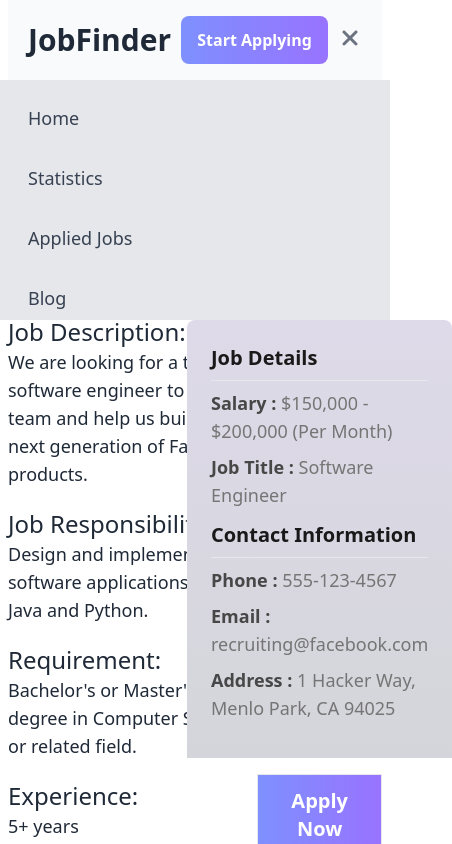
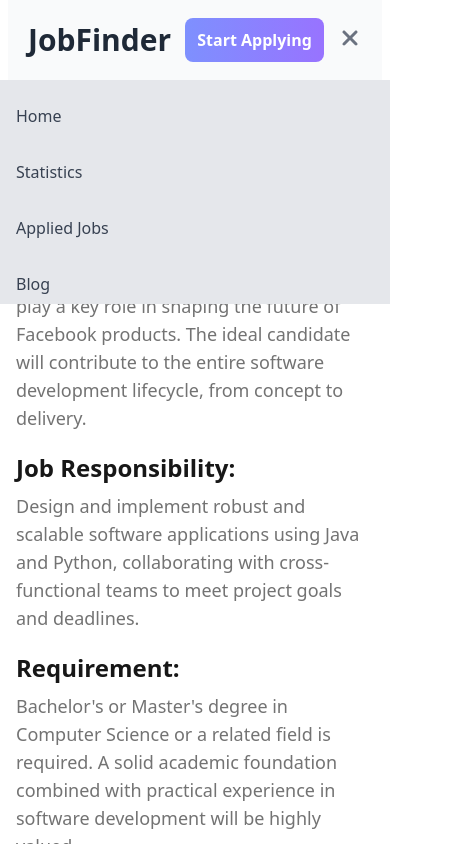
Before and after one commit to dev-nirob1/career-hub-assignment, a React (Vite) app: page /jobDetails/1 in a window 390 px wide. Both pictures are taken after a click on the element 349 px from the left and 40 px from the top of the page. Shown: the top 844 px of the page, 452 px wide, since content can reach past the window. Built offline with nearby package versions, Linux system fonts and the light colour scheme.

Commit message:
some responsive issue and few changes and done final commit

```diff
--- a/public/data.json
+++ b/public/data.json
@@ -9,12 +9,12 @@
       "Remote"
     ],
     "category": "Full Time",
-    "responsibility": "Design and implement software applications using Java and Python.",
-    "experience": "5+ years",
-    "job_description": "We are looking for a talented software engineer to join our team and help us build the next generation of Facebook products.",
-    "educational_description": "Bachelor's or Master's degree in Computer Science or related field.",
+    "responsibility": "Design and implement robust and scalable software applications using Java and Python, collaborating with cross-functional teams to meet project goals and deadlines.",
+    "experience": "5+ years of hands-on software development experience with a strong emphasis on system design and architecture.",
+    "job_description": "We are looking for a talented software engineer to join our dynamic team and play a key role in shaping the future of Facebook products. The ideal candidate will contribute to the entire software development lifecycle, from concept to delivery.",
+    "educational_description": "Bachelor's or Master's degree in Computer Science or a related field is required. A solid academic foundation combined with practical experience in software development will be highly valued.",
     "location": "Menlo Park, CA",
-    "salary": "$150,000 - $200,000",
+    "salary": "150k- 200k",
     "contact_information": {
       "phone": "555-123-4567",
       "email": "recruiting@facebook.com",
@@ -31,12 +31,12 @@
       "Full Time"
     ],
     "category": "On Site",
-    "responsibility": "Analyze large sets of data to identify trends and patterns that will help inform business decisions.",
-    "experience": "2+ years",
-    "job_description": "We are seeking a data analyst to join our team and help us optimize our operations through data-driven decision-making.",
-    "educational_description": "Bachelor's or Master's degree in Statistics, Mathematics, Economics, or related field.",
+    "responsibility": "Analyze large sets of data to identify trends and patterns that will help inform business decisions. Collaborate with cross-functional teams to translate data insights into actionable recommendations.",
+    "experience": "2+ years of hands-on experience in data analysis, with a proven track record of delivering impactful insights and reports.",
+    "job_description": "We are seeking a highly motivated and detail-oriented data analyst to join our team and help us optimize our operations through data-driven decision-making. The successful candidate will play a crucial role in extracting meaningful insights from complex datasets, driving business strategies, and contributing to the continuous improvement of our processes.",
+    "educational_description": "Bachelor's or Master's degree in Statistics, Mathematics, Economics, or a related field. Strong analytical skills and a solid understanding of statistical methods are essential for success in this role.",
     "location": "Seattle, WA",
-    "salary": "$80,000 - $120,000",
+    "salary": "80k - 120k",
     "contact_information": {
       "phone": "555-234-5678",
       "email": "recruiting@amazon.com",
@@ -53,12 +53,12 @@
       "Part Time"
     ],
     "category": "Part Time",
-    "responsibility": "Develop and execute a product roadmap to meet business objectives and drive user engagement.",
-    "experience": "5+ years",
-    "job_description": "We are looking for a skilled product manager to join our team and help us bring innovative products to market.",
-    "educational_description": "Bachelor's or Master's degree in Computer Science, Business, or related field.",
+    "responsibility": "Develop and execute a comprehensive product roadmap to meet business objectives, enhance user experience, and drive sustainable user engagement. Lead cross-functional teams in the successful delivery of product features and improvements.",
+    "experience": "5+ years of proven experience in product management, with a strong track record of successfully launching and managing products throughout their lifecycle.",
+    "job_description": "We are seeking an experienced and visionary product manager to join our dynamic team at Google. The successful candidate will play a pivotal role in shaping the future of our products, driving innovation, and ensuring the delivery of high-quality solutions that meet and exceed user expectations.",
+    "educational_description": "Bachelor's or Master's degree in Computer Science, Business, or a related field. An MBA or equivalent business qualification is a plus. A combination of strong business acumen and technical understanding is crucial for success in this role.",
     "location": "Mountain View, CA",
-    "salary": "$120,000 - $180,000",
+    "salary": "120k - 180k",
     "contact_information": {
       "phone": "555-345-6789",
       "email": "recruiting@google.com",
@@ -75,12 +75,12 @@
       "On Site"
     ],
     "category": "On Site",
-    "responsibility": "Develop and maintain backend systems",
-    "experience": "3+ years of experience with backend development",
-    "job_description": "We are seeking a highly skilled backend developer to join our team at Tesla. The successful candidate will be responsible for developing and maintaining the backend systems that power our electric vehicles and energy products.",
-    "educational_description": "Bachelor's or higher degree in Computer Science or related field",
+    "responsibility": "Develop and maintain scalable and efficient backend systems to support the functionality of Tesla's electric vehicles and energy products. Collaborate with cross-functional teams to integrate backend solutions seamlessly into the overall architecture.",
+    "experience": "3+ years of hands-on experience with backend development, including expertise in designing and implementing robust APIs and microservices.",
+    "job_description": "We are seeking a highly skilled backend developer to join our innovative team at Tesla. The successful candidate will play a critical role in shaping the future of sustainable transportation and energy solutions by developing and maintaining the backend systems that power our electric vehicles and energy products.",
+    "educational_description": "Bachelor's or higher degree in Computer Science or a related field. Continual learning and staying updated with the latest trends in backend development are highly encouraged.",
     "location": "Palo Alto, CA",
-    "salary": "$120,000 - $150,000",
+    "salary": "120k - 150k",
     "contact_information": {
       "phone": "555-555-5555",
       "email": "jobs@tesla.com",
@@ -97,12 +97,12 @@
       "Full Time"
     ],
     "category": "Full Time",
-    "responsibility": "Develop and deploy machine learning models",
-    "experience": "5+ years of experience in machine learning",
-    "job_description": "Netflix is looking for a highly skilled Machine Learning Engineer to join our team. The successful candidate will be responsible for developing and deploying machine learning models that help us personalize and improve our customer experience.",
-    "educational_description": "Master's or PhD in Computer Science or related field",
+    "responsibility": "Develop and deploy cutting-edge machine learning models to enhance and personalize the Netflix customer experience. Collaborate with cross-functional teams to integrate machine learning solutions into our platform.",
+    "experience": "5+ years of hands-on experience in machine learning, with a proven track record of successfully developing and deploying production-ready models.",
+    "job_description": "Netflix is seeking a highly skilled Machine Learning Engineer to join our dynamic team. The successful candidate will play a crucial role in advancing our machine learning capabilities, contributing to the personalization and improvement of our streaming service. This position offers an exciting opportunity to work on innovative projects at the intersection of entertainment and technology.",
+    "educational_description": "Master's or PhD in Computer Science or a related field. A strong academic background and a deep understanding of machine learning concepts and algorithms are essential for success in this role.",
     "location": "Remote",
-    "salary": "$150,000 - $200,000",
+    "salary": "150k - 200k",
     "contact_information": {
       "phone": "555-555-5555",
       "email": "jobs@netflix.com",
@@ -119,12 +119,12 @@
       "On Site"
     ],
     "category": "Remote",
-    "responsibility": "Develop and maintain frontend applications",
-    "experience": "3+ years of experience with frontend development",
-    "job_description": "Airbnb is looking for a highly skilled frontend developer to join our team. The successful candidate will be responsible for developing and maintaining the frontend applications that power our platform and help millions of people find unique places to stay and experiences to enjoy.",
-    "educational_description": "Bachelor's or higher degree in Computer Science or related field",
+    "responsibility": "Develop and maintain scalable and responsive frontend applications to enhance the Airbnb user experience. Collaborate with designers and backend developers to implement intuitive and visually appealing user interfaces.",
+    "experience": "3+ years of hands-on experience with frontend development, including proficiency in modern web technologies and frameworks.",
+    "job_description": "Airbnb is seeking a highly skilled frontend developer to join our collaborative team. The successful candidate will play a crucial role in developing and maintaining the frontend applications that power our platform, providing users with a seamless and enjoyable experience. This position offers an exciting opportunity to contribute to innovative projects that impact the way people discover and book unique accommodations and experiences.",
+    "educational_description": "Bachelor's or higher degree in Computer Science or a related field. A strong foundation in computer science principles and a passion for creating engaging user interfaces are key qualifications for this role.",
     "location": "San Francisco, CA",
-    "salary": "$130,000 - $160,000",
+    "salary": "130k - 160k",
     "contact_information": {
       "phone": "555-555-5555",
       "email": "jobs@airbnb.com",
--- a/src/Components/AppliedJob/AppliedCard.jsx
+++ b/src/Components/AppliedJob/AppliedCard.jsx
@@ -1,12 +1,14 @@
+import { faLocationDot, faSackDollar } from "@fortawesome/free-solid-svg-icons";
+import { FontAwesomeIcon } from "@fortawesome/react-fontawesome";
 import { Link } from "react-router-dom";
 
 const AppliedCard = ({ job }) => {
     const { logo, title, company, job_type, location, salary, id } = job;
     console.log(job)
     return (
-        <div className="p-5 border rounded-md flex flex-col md:flex-row md:items-center gap-8">
+        <div className="p-3 md:p-5 text-center md:text-start border rounded-md flex flex-col md:flex-row md:items-center gap-3 md:gap-5 lg:gap-8">
             <div>
-                <img className="w-[200px] bg-gray-300 py-14 px-5 rounded" src={logo} alt="" />
+                <img className="w-[200px] mx-auto md:mx-0 bg-gray-300 py-14 px-5 rounded" src={logo} alt="" />
             </div>
             <div className="flex-1 space-y-2">
                 <h3 className='text-2xl mb-2 text-[#474747] font-bold'>{title}</h3>
@@ -17,8 +19,9 @@ const AppliedCard = ({ job }) => {
 
                     <button className='mr-4 border border-[#9873FF] py-2 px-6 rounded text-[#9873FF] font-medium hover:bg-gradient-to-r from-[#7E90FE] to-[#9873FF] hover:text-white'>{job_type[1]}</button>
                 </div>
-                <div className="flex gap-5 text-[#757575] text-xl font-medium">
-                    <p>{location}</p><p>Salary : {salary}</p>
+                <div className="flex gap-5 text-[#757575] justify-center md:justify-start text-base md:text-lg font-medium">
+                    <p><FontAwesomeIcon icon={faLocationDot} /> {location}</p>
+                    <p><FontAwesomeIcon icon={faSackDollar} /> Salary : {salary}</p>
                 </div>
             </div>
             <div>
--- a/src/Components/AppliedJob/AppliedJob.jsx
+++ b/src/Components/AppliedJob/AppliedJob.jsx
@@ -37,10 +37,10 @@ const AppliedJob = () => {
 
     return (
         <>
-            <div className='py-20 text-center bg-gray-50'>
-                <h1 className='text-3xl md:text-5xl'>Applied Jobs</h1>
+            <div className='py-5 md:py-10 lg:py-20 text-center bg-gray-50'>
+                <h1 className='text-3xl md:text-4xl lg:text-5xl'>Applied Jobs</h1>
             </div>
-            <div className='container my-16 mx-auto'>
+            <div className='container my-5 md:my-10 lg:my-16 mx-auto'>
 
                 <div className='text-right mb-5'>
                     <div className="dropdown dropdown-bottom dropdown-end">
@@ -49,7 +49,7 @@ const AppliedJob = () => {
                         </svg>
                         </label>
 
-                        <ul tabIndex={0} className="dropdown-content z-[1] menu p-2 shadow bg-base-100 rounded-box w-52">
+                        <ul tabIndex={0} className="dropdown-content menu p-2 shadow bg-base-100 rounded-box w-52">
                             <li onClick={() => handleJobCategory('all')}><a>All</a></li>
                             <li onClick={() => handleJobCategory('On Site')}><a>Onsite</a></li>
                             <li onClick={() => handleJobCategory('Full Time')}><a>Full Time</a></li>
--- a/src/Components/Blog/Blog.jsx
+++ b/src/Components/Blog/Blog.jsx
@@ -2,7 +2,7 @@ import React from 'react';
 
 const Blog = () => {
     return (
-        <div className='container mx-auto my-16 grid grid-cols-2 gap-5'>
+        <div className='container mx-auto my-5 md:my-10 lg:my-16 grid md:grid-cols-2 gap-5'>
 
             <div className="border rounded-md p-4">
                 <li className="text-2xl font-semibold text-[#474545]">What is Context API ?</li>
--- a/src/Components/Footer/Footer.jsx
+++ b/src/Components/Footer/Footer.jsx
@@ -3,9 +3,9 @@ import React from 'react';
 const Footer = () => {
     return (
         <footer className='bg-[#191818] text-gray-300 p-10'>
-            <div className="grid grid-cols-6 gap-5">
-                <aside className='col-span-2 space-y-2 '>
-                    <h2 className='text-3xl font-bold'>CareerHub</h2>
+            <div className="grid grid-cols-2 md:grid-cols-4 lg:grid-cols-6 gap-5">
+                <aside className='lg:col-span-2 space-y-2'>
+                    <h2 className='text-2xl md:text-3xl font-bold'>CareerHub</h2>
                     <p>There are many variations of passages of Lorem Ipsum , but the majority have suffered alteration in some form.</p>
                 </aside>
                 <ul className='space-y-2 font-medium'>
@@ -38,7 +38,7 @@ const Footer = () => {
                 </ul>
 
             </div>
-            <hr className='my-8'/>
+            <hr className='my-8' />
             <div className='flex justify-between items-center'>
                 <p>&copy; 2023 CareerHub. All Rights Reserved</p>
                 <p>Powered by CareerHub</p>
--- a/src/Components/Header/Header.jsx
+++ b/src/Components/Header/Header.jsx
@@ -18,17 +18,17 @@ const Header = () => {
                 <FontAwesomeIcon icon={open ? faTimes : faBars} className='h-6 w-6 text-gray-500' />
             </div>
 
-            <nav className={`md:flex md:items-center font-medium text-lg w-full md:w-auto absolute md:relative top-20 md:top-0 right-0 transition-all duration-300 ease-in-out ${open ? 'bg-gray-200' : ''} ${open ? 'block' : 'hidden'}`}>
+            <nav className={`md:flex md:items-center font-medium text-base lg:text-lg w-full md:w-auto absolute md:relative top-20 md:top-0 right-0 transition-all duration-300 ease-in-out ${open ? 'bg-gray-200' : ''} ${open ? 'block' : 'hidden'}`}>
 
-                <NavLink to="/" className={`px-3 py-2 rounded block md:inline-block mt-4 md:mt-0 mx-4 md:mx-2 text-gray-700 hover:text-blue-500 ${!open ? 'hover:bg-gray-100' : ''}`}>Home</NavLink>
-                <NavLink to="/statistics" className={`px-3 py-2 rounded block md:inline-block mt-4 md:mt-0 mx-4 md:mx-2 text-gray-700 hover:text-blue-500 ${!open ? 'hover:bg-gray-100' : ''}`}>Statistics</NavLink>
+                <NavLink to="/" className={`px-3 py-2 rounded block md:inline-block mt-4 md:mt-0 mx-1 lg:mx-2 text-gray-700 hover:text-blue-500 ${!open ? 'hover:bg-gray-100' : ''}`}>Home</NavLink>
+                <NavLink to="/statistics" className={`px-3 py-2 rounded block md:inline-block mt-4 md:mt-0 mx-1 lg:mx-2 text-gray-700 hover:text-blue-500 ${!open ? 'hover:bg-gray-100' : ''}`}>Statistics</NavLink>
 
-                <NavLink to="/applied-job" className={`px-3 py-2 rounded block md:inline-block mt-4 md:mt-0 mx-4 md:mx-2 text-gray-700 hover:text-blue-500 ${!open ? 'hover:bg-gray-100' : ''}`}>Applied Jobs</NavLink>
+                <NavLink to="/applied-job" className={`px-3 py-2 rounded block md:inline-block mt-4 md:mt-0 mx-1 lg:mx-2 text-gray-700 hover:text-blue-500 ${!open ? 'hover:bg-gray-100' : ''}`}>Applied Jobs</NavLink>
 
-                <NavLink to="/blog" className={`px-3 py-2 rounded block md:inline-block mt-4 md:mt-0 mx-4 md:mx-2 text-gray-700 hover:text-blue-500 ${!open ? 'hover:bg-gray-100' : ''}`}>Blog</NavLink>
+                <NavLink to="/blog" className={`px-3 py-2 rounded block md:inline-block mt-4 md:mt-0 mx-1 lg:mx-2 text-gray-700 hover:text-blue-500 ${!open ? 'hover:bg-gray-100' : ''}`}>Blog</NavLink>
             </nav>
 
-            <button className='text-base text-[20px] text-white px-4 md:px-5 py-3 md:py-4 bg-gradient-to-r from-[#7E90FE] to-[#9873FF] font-semibold rounded-lg transition-all duration-300 ease-in-out'>Start Applying</button>
+            <button className='text-base lg:text-[20px] text-white px-3 md:px-5 py-[10px] md:py-4 bg-gradient-to-r from-[#7E90FE] to-[#9873FF] font-semibold rounded-lg transition-all duration-300 ease-in-out'>Start Applying</button>
         </div>
     );
 };
--- a/src/Components/JobDetails/JobDetails.jsx
+++ b/src/Components/JobDetails/JobDetails.jsx
@@ -1,6 +1,9 @@
 import { useEffect, useState } from 'react';
 import { useParams } from 'react-router-dom';
 import { addToDb } from '../../utilities/fakedb';
+import {  faLocationDot, faPhone, faSackDollar } from '@fortawesome/free-solid-svg-icons';
+import { FontAwesomeIcon } from '@fortawesome/react-fontawesome';
+import { faCalendarCheck, faEnvelope } from '@fortawesome/free-regular-svg-icons';
 
 const JobDetails = () => {
     const [details, setJobDetails] = useState([]);
@@ -30,30 +33,30 @@ const JobDetails = () => {
 
     return (
         <div className='container mx-auto'>
-            <div className='py-20 text-center bg-gray-50'>
-                <h1 className='text-3xl md:text-5xl'>Job Details</h1>
+            <div className='py-5 md:py-10 lg:py-20 text-center bg-gray-50'>
+                <h1 className='text-3xl md:text-4xl lg:text-5xl'>Job Details</h1>
             </div>
 
             {loading ? (
                 <div>Loading...</div>
             ) : singleDetails ? (
-                <div className='grid grid-cols-3 my-10'>
-                    <div className='col-span-2'>
-                        <div className='mb-5'>
-                            <h4 className='text-2xl'>Job Description:</h4>
-                            <p className='text-lg'>{singleDetails.job_description}</p>
+                <div className='grid px-2 lg:grid-cols-3 my-10'>
+                    <div className='lg:col-span-2'>
+                        <div className='mb-5 w-full md:w-10/12'>
+                            <h4 className='text-2xl text-neutral-900 font-semibold'>Job Description:</h4>
+                            <p className='text-lg mt-2 text-neutral-500 font-medium'>{singleDetails.job_description}</p>
                         </div>
-                        <div className='mb-5'>
-                            <h4 className='text-2xl'>Job Responsibility:</h4>
-                            <p className='text-lg'>{singleDetails.responsibility}</p>
+                        <div className='mb-5 w-full md:w-10/12'>
+                            <h4 className='text-2xl text-neutral-900 font-semibold'>Job Responsibility:</h4>
+                            <p className='text-lg mt-2 text-neutral-500 font-medium'>{singleDetails.responsibility}</p>
                         </div>
-                        <div className='mb-5'>
-                            <h4 className='text-2xl'>Requirement:</h4>
-                            <p className='text-lg'>{singleDetails.educational_description}</p>
+                        <div className='mb-5 w-full md:w-10/12'>
+                            <h4 className='text-2xl text-neutral-900 font-semibold'>Requirement:</h4>
+                            <p className='text-lg mt-2 text-neutral-500 font-medium'>{singleDetails.educational_description}</p>
                         </div>
-                        <div className='mb-5'>
-                            <h4 className='text-2xl'>Experience:</h4>
-                            <p className='text-lg'>{singleDetails.experience}</p>
+                        <div className='mb-5 w-full md:w-10/12'>
+                            <h4 className='text-2xl text-neutral-900 font-semibold'>Experience:</h4>
+                            <p className='text-lg mt-2 text-neutral-500 font-medium'>{singleDetails.experience}</p>
                         </div>
                     </div>
 
@@ -62,20 +65,22 @@ const JobDetails = () => {
                             <h3 className='text-xl text-[#1A1919] font-bold'>Job Details</h3>
                             <hr className='my-2' />
                             <div className='text-lg text-[#757575] mb-3 space-y-2'>
-                                <p> <span className='text-[#474747] font-semibold'>Salary :</span> {singleDetails.salary} (Per Month)</p>
-                                <p><span className='text-[#474747] font-semibold'>Job Title :</span> {singleDetails.title}</p>
+                                <p> <span className='text-[#474747] font-semibold'><FontAwesomeIcon icon={faSackDollar} /> Salary :</span> {singleDetails.salary} (Per Month)</p>
+                                <p><span className='text-[#474747] font-semibold'><FontAwesomeIcon icon={faCalendarCheck} /> Job Title :</span> {singleDetails.title}</p>
                             </div>
 
                             <h3 className='text-xl text-[#1A1919] font-bold'>Contact Information</h3>
                             <hr className='my-2' />
 
                             <div className='text-lg text-[#757575] mb-3 space-y-2'>
-                                <p><span className='text-[#474747] font-semibold'>Phone :</span> {singleDetails?.contact_information?.phone}</p>
-                                <p><span className='text-[#474747] font-semibold'>Email : </span>{singleDetails?.contact_information?.email}</p>
-                                <p><span className='text-[#474747] font-semibold'>Address :</span> {singleDetails?.contact_information?.address}</p>
+                                <p><span className='text-[#474747] font-semibold'><FontAwesomeIcon icon={faPhone} /> Phone :</span> {singleDetails?.contact_information?.phone}</p>
+                                <p><span className='text-[#474747] font-semibold'><FontAwesomeIcon icon={faEnvelope} /> Email : </span>{singleDetails?.contact_information?.email}</p>
+                                <p><span className='text-[#474747] font-semibold'><FontAwesomeIcon icon={faLocationDot} /> Address :</span> {singleDetails?.contact_information?.address}</p>
                             </div>
+
                         </div>
-                        <button onClick={()=>handleApply(singleDetails.id)} className='py-3 w-full px-4 mt-4 border text-xl font-semibold text-white rounded-b-lg bg-gradient-to-r from-[#7E90FE] to-[#9873FF]'>Apply Now</button>
+
+                        <button onClick={() => handleApply(singleDetails.id)} className='py-3 w-3/4 md:w-full px-4 mt-4 border text-xl font-semibold text-white rounded md:rounded-b-lg bg-gradient-to-r from-[#7E90FE] to-[#9873FF]'>Apply Now</button>
                     </div>
                 </div>
             ) : (
--- a/src/Components/Statistics/Statistics.jsx
+++ b/src/Components/Statistics/Statistics.jsx
@@ -1,5 +1,5 @@
 import React from 'react';
-import {  Pie, PieChart, PolarGrid, Tooltip } from 'recharts';
+import { Pie, PieChart, ResponsiveContainer, PolarGrid, Tooltip } from 'recharts';
 
 const Statistics = () => {
     const data = [
@@ -31,18 +31,20 @@ const Statistics = () => {
             assignment: "Assignment-7",
             result: 56
         }
-    ]
+    ];
 
     return (
         <div className='text-center mt-10'>
-            <h3 className='text-4xl text-bold'>Statistics of My 7 Assignment Results in Pie Chart</h3>
+            <h3 className='text-2xl md:text-3xl lg:text-4xl font-bold'>Statistics of My 7 Assignment Results in Pie Chart</h3>
 
-            <div >
-                <PieChart className='mx-auto' width={500} height={500}>
-                    <Pie data={data} dataKey="result" nameKey="assignment" outerRadius={200} innerRadius={20} fill="#8884d8"></Pie>
-                    <Tooltip />
-                    <PolarGrid />
-                </PieChart>
+            <div className='w-full'>
+                <ResponsiveContainer width="100%" height={400}>
+                    <PieChart margin={{ top: 50, right: 50, bottom: 50, left: 50 }}>
+                        <Pie data={data} dataKey="result" nameKey="assignment" outerRadius={150} innerRadius={20} fill="#8884d8"></Pie>
+                        <Tooltip />
+                        <PolarGrid />
+                    </PieChart>
+                </ResponsiveContainer>
             </div>
         </div>
     );
```
